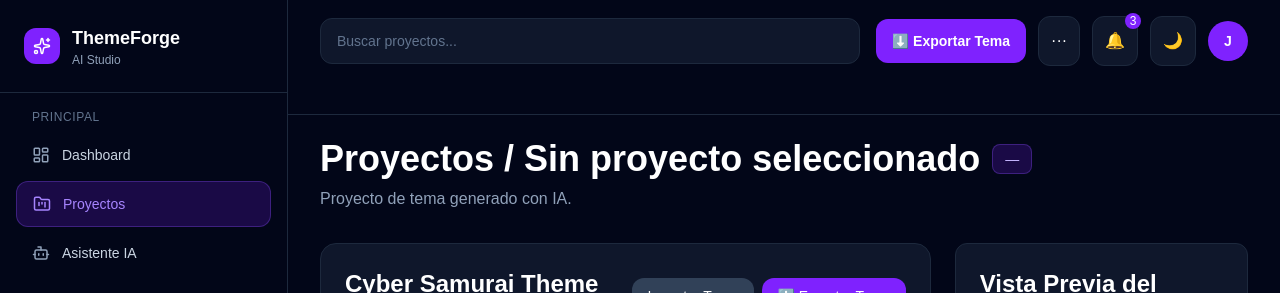
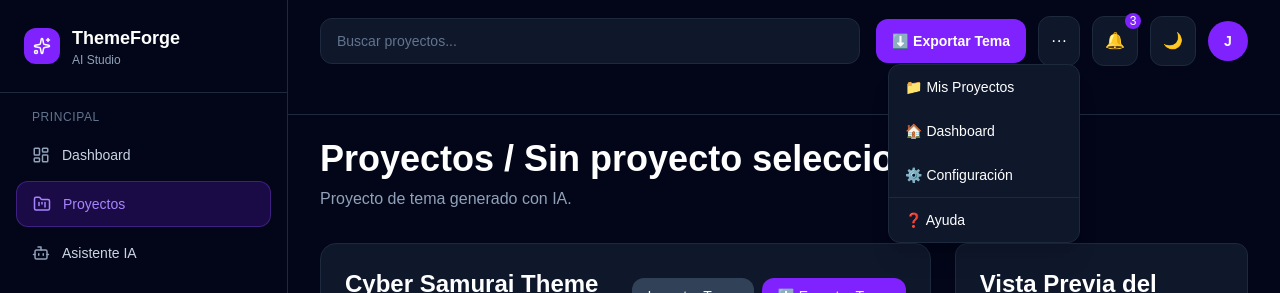
Before and after one commit to themeforge-studio/themeforge-ai-studio, a Next.js app in the folder themeforge-app/: page /projects in a window 1280 px wide. Both pictures are taken after a click on the button "···". Shown: the top 293 px of the page. Built offline with nearby package versions, Linux system fonts and the light colour scheme.

Commit message:
TopBar - Notificaciones y menú opciones funcionales

```diff
--- a/themeforge-app/components/layout/TopBar.tsx
+++ b/themeforge-app/components/layout/TopBar.tsx
@@ -13,6 +13,34 @@ export default function TopBar({
 }: TopBarProps) {
   const [search, setSearch] = useState("");
   const [exported, setExported] = useState(false);
+  const [showMenu, setShowMenu] = useState(false);
+  const [showNotifications, setShowNotifications] = useState(false);
+  const [notifications, setNotifications] = useState([
+  {
+    id: 1,
+    icon: "🎨",
+    title: "Tema generado",
+    message: "Tu tema Cyber Samurai fue generado exitosamente.",
+    time: "Hace 5 minutos",
+    read: false,
+  },
+  {
+    id: 2,
+    icon: "✅",
+    title: "Proyecto guardado",
+    message: "Dark Anime Theme guardado en LocalStorage.",
+    time: "Hace 20 minutos",
+    read: false,
+  },
+  {
+    id: 3,
+    icon: "🚀",
+    title: "Bienvenido a ThemeForge",
+    message: "Empieza creando tu primer tema con IA.",
+    time: "Hace 1 hora",
+    read: false,
+  },
+]);
 
   const handleExport = () => {
     const theme = selectedProject || generatedTheme;
@@ -60,17 +88,87 @@ export default function TopBar({
         </button>
 
         {/* More options */}
-        <button className="rounded-xl bg-slate-900 border border-slate-800 px-3 py-3 hover:bg-slate-800 transition">
+        <div className="relative">
+  <button
+    onClick={() => setShowMenu(!showMenu)}
+    className="rounded-xl bg-slate-900 border border-slate-800 px-3 py-3 hover:bg-slate-800 transition"
+  >
     ···
   </button>
+  {showMenu && (
+    <div className="absolute right-0 top-12 bg-slate-900 border border-slate-800 rounded-xl shadow-xl z-50 w-48 overflow-hidden">
+      <button
+        onClick={() => { window.location.href = "/projects"; setShowMenu(false); }}
+        className="w-full text-left px-4 py-3 text-sm hover:bg-slate-800 transition"
+      >
+        📁 Mis Proyectos
+      </button>
+      <button
+        onClick={() => { window.location.href = "/"; setShowMenu(false); }}
+        className="w-full text-left px-4 py-3 text-sm hover:bg-slate-800 transition"
+      >
+        🏠 Dashboard
+      </button>
+      <button
+        onClick={() => { setShowMenu(false); alert("Configuración próximamente"); }}
+        className="w-full text-left px-4 py-3 text-sm hover:bg-slate-800 transition"
+      >
+        ⚙️ Configuración
+      </button>
+      <button
+        onClick={() => { setShowMenu(false); alert("Ayuda próximamente"); }}
+        className="w-full text-left px-4 py-3 text-sm hover:bg-slate-800 transition border-t border-slate-800"
+      >
+        ❓ Ayuda
+      </button>
+    </div>
+  )}
+</div>
 
         {/* Notifications */}
-        <button className="relative rounded-xl bg-slate-900 border border-slate-800 px-3 py-3 hover:bg-slate-800 transition">
+        <div className="relative">
+          <button
+            onClick={() => setShowNotifications(!showNotifications)}
+            className="relative rounded-xl bg-slate-900 border border-slate-800 px-3 py-3 hover:bg-slate-800 transition"
+          >
             🔔
             <span className="absolute -top-1 -right-1 w-4 h-4 bg-violet-600 rounded-full text-xs flex items-center justify-center">
-            3
+              {notifications.filter(n => !n.read).length}
             </span>
           </button>
+
+          {showNotifications && (
+            <div className="absolute right-0 top-12 bg-slate-900 border border-slate-800 rounded-xl shadow-xl z-50 w-72 overflow-hidden">
+              <div className="flex items-center justify-between px-4 py-3 border-b border-slate-800">
+                <h3 className="font-bold text-sm">Notificaciones</h3>
+                <button
+                  onClick={() => setNotifications(notifications.map(n => ({ ...n, read: true })))}
+                  className="text-xs text-violet-400 hover:text-violet-300"
+                >
+                  Marcar todas como leídas
+                </button>
+              </div>
+              {notifications.map((n) => (
+                <div
+                  key={n.id}
+                  className={`px-4 py-3 border-b border-slate-800 hover:bg-slate-800 transition ${n.read ? "opacity-50" : ""}`}
+                >
+                  <div className="flex items-start gap-3">
+                    <span className="text-xl">{n.icon}</span>
+                    <div>
+                      <p className="text-sm font-medium">{n.title}</p>
+                      <p className="text-xs text-slate-400 mt-1">{n.message}</p>
+                      <p className="text-xs text-slate-500 mt-1">{n.time}</p>
+                    </div>
+                    {!n.read && (
+                      <div className="w-2 h-2 rounded-full bg-violet-500 mt-1 ml-auto flex-shrink-0" />
+                    )}
+                  </div>
+                </div>
+              ))}
+            </div>
+          )}
+        </div>
 
         {/* Dark mode */}
         <button
```
Lines whose indentation alone changed are shown as unchanged.
